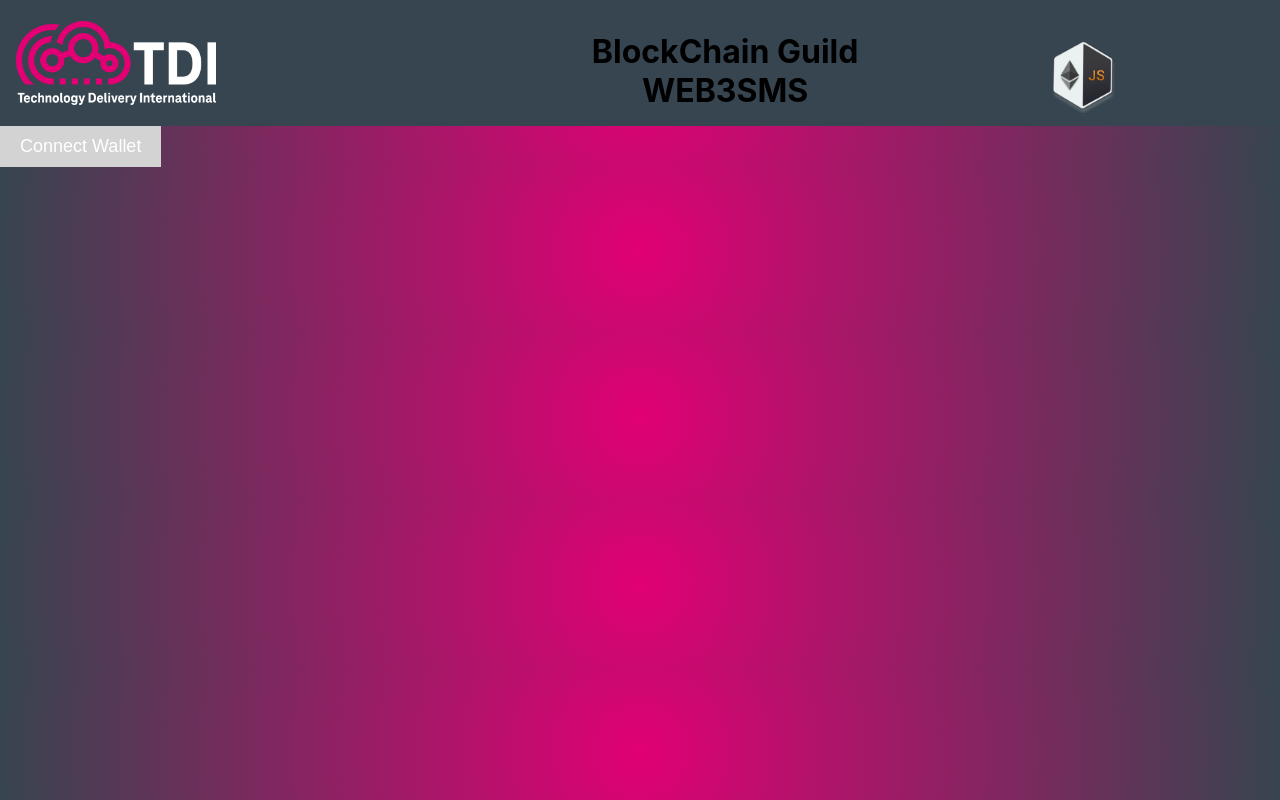
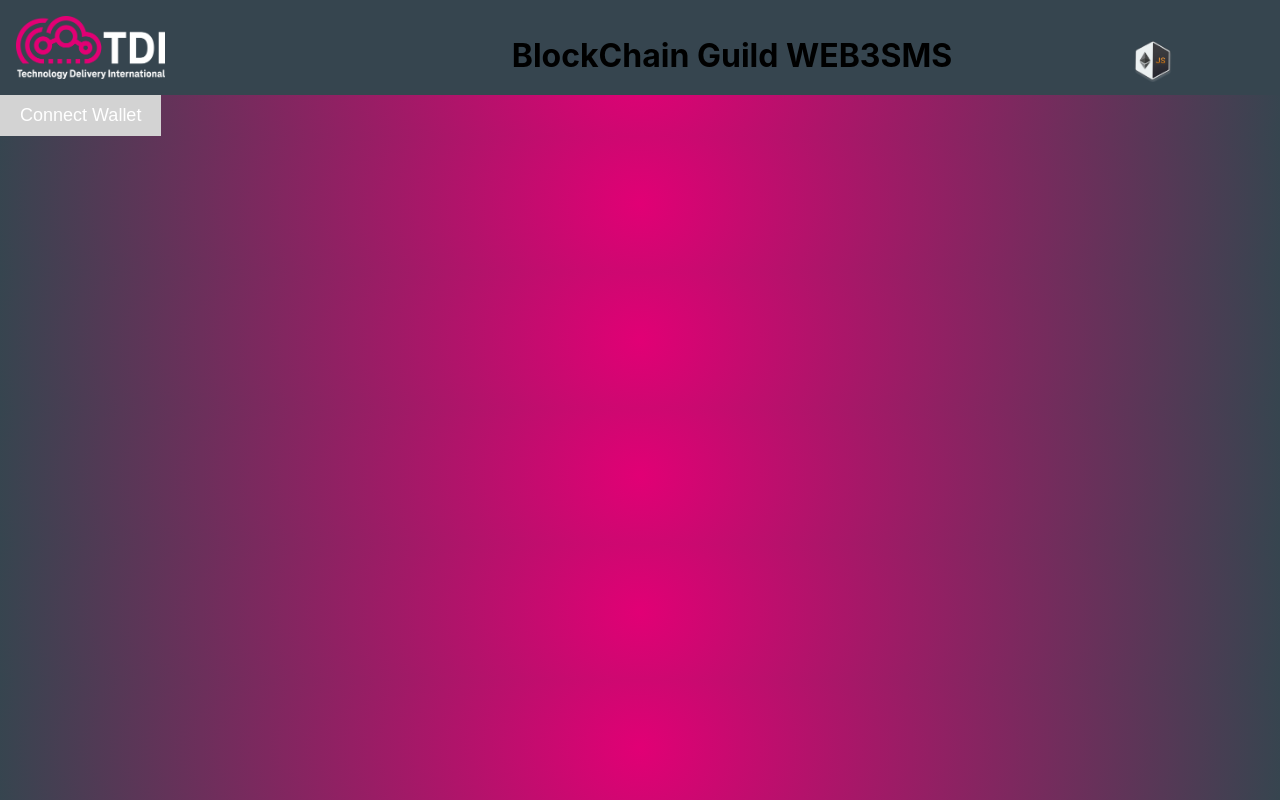
Before and after one commit to dimoz29/smstry2, a React (Create React App) app: page / in a window 1280 px wide. Built offline with nearby package versions, Linux system fonts and the light colour scheme.

Commit message:
Update App.css

```diff
--- a/src/App.css
+++ b/src/App.css
@@ -47,6 +47,7 @@ body {
 /* Blockchain header styles */
 .blockchain-header {
   text-align: center;
+  width: 100%; /* Take up the entire available space */
   flex-grow: 1; /* Takes up remaining space */
   margin: 0; /* Add some space on the sides */
 }
```
